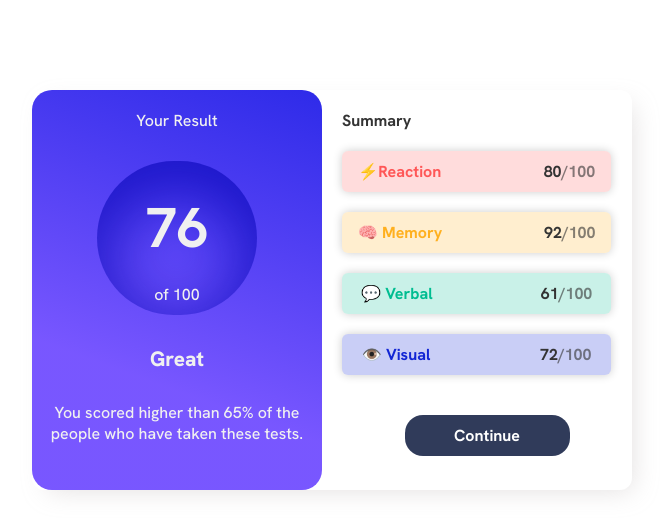
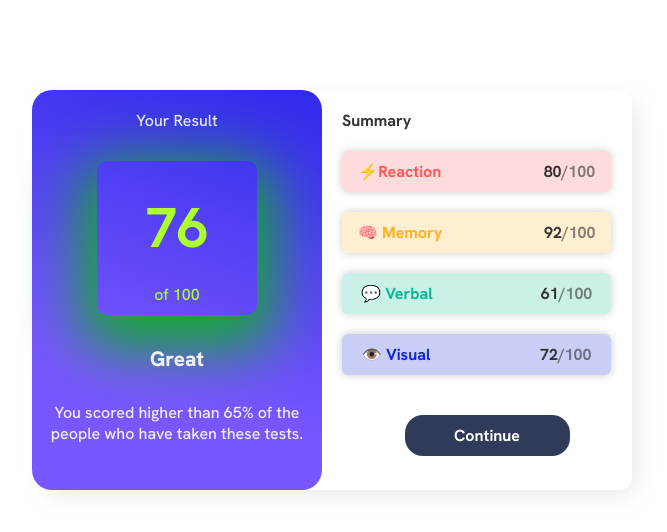
Before and after one commit to SamanthAnnaiah/rsummary, a plain HTML site: page index.html in a window 1280 px wide. In both pictures the pointer is over the element 485 px from the left and 238 px from the top of the page. Shown: the whole page, without its empty margins (308-975 px from the left). Drawn offline with Linux system fonts and the light colour scheme.

Commit message:
second_commit

```diff
--- a/rstyle.css
+++ b/rstyle.css
@@ -201,4 +201,10 @@ body {
 .circle {
   border-radius: 180px;
   box-shadow: inset 0px 18px 58px 15px hsla(241, 91%, 38%, 0.707);
+  transition: border-radius 0.2s ease;
 }
+.circle:hover {
+  box-shadow: 0px 18px 58px 15px hsla(124, 91%, 38%, 0.907);
+  border-radius: 10px;
+  color: greenyellow;
+}
```
